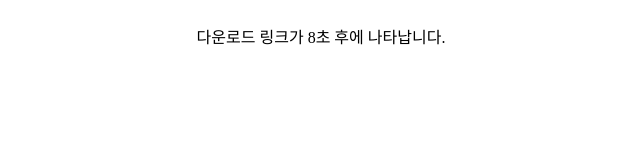
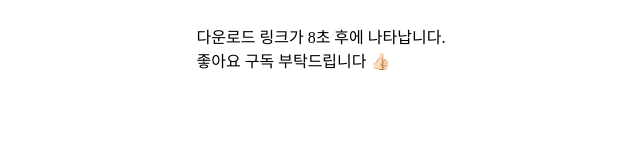
Before and after one commit to Seogun95/showLinkWithCount_JS, a plain HTML site: page index.html in a window 1280 px wide. Both pictures are taken after a click on the button "다운로드". Shown: the whole page, without its empty margins (319-959 px from the left). Drawn offline with Linux system fonts and the light colour scheme.

Commit message:
index script파일을 js개별 저장

```diff
--- a/index.html
+++ b/index.html
@@ -27,40 +27,6 @@
             </div>
         </div>
 
-        <script>
-            const linkBtn = document.getElementById('click-link');
-            linkBtn.onclick = function (event) {
-                startDownload();
-            };
-
-            document.querySelector('.tt-video-container').style.display = 'none';
-            function startDownload() {
-                // Set the date we're counting down to
-                var countDownDate = new Date().setSeconds(new Date().getSeconds() + 10);
-                document.getElementById('click-link').style.visibility = 'hidden';
-
-                // Update the count down every 1 second
-                var x = setInterval(function () {
-                    // Get today's date and time
-                    var now = new Date().getTime();
-
-                    // Find the distance between now and the count down date
-                    var distance = countDownDate - now;
-
-                    var seconds = Math.floor((distance % (1000 * 60)) / 1000);
-
-                    // Output the result in an element with id="demo"
-                    document.getElementById('li-title').innerHTML = `다운로드 링크가 ${seconds}초 후에 나타납니다.`;
-                    document.getElementById('li-title').addClass('dd');
-
-                    // If the count down is over, write some text and show button to download
-                    if (distance < 0) {
-                        clearInterval(x);
-                        document.querySelector('.link-info-container').style.display = 'none';
-                        document.querySelector('.tt-video-container.link').style.display = 'flex';
-                    }
-                }, 1000);
-            }
-        </script>
+        <script src="showLinkWithCount.js"></script>
     </body>
 </html>
--- /dev/null
+++ b/showLinkWithCount.js
@@ -0,0 +1,31 @@
+const linkBtn = document.getElementById('click-link');
+linkBtn.onclick = function (event) {
+    startDownload();
+};
+
+document.querySelector('.tt-video-container.link').style.display = 'none';
+function startDownload() {
+    // Set the date we're counting down to
+    var countDownDate = new Date().setSeconds(new Date().getSeconds() + 10);
+    document.getElementById('click-link').style.display = 'none';
+
+    // Update the count down every 1 second
+    var x = setInterval(function () {
+        // Get today's date and time
+        var now = new Date().getTime();
+
+        // Find the distance between now and the count down date
+        var distance = countDownDate - now;
+
+        var seconds = Math.floor((distance % (1000 * 60)) / 1000);
+
+        // Output the result in an element with id="demo"
+        document.getElementById('li-title').innerHTML = `다운로드 링크가 ${seconds}초 후에 나타납니다.<br>좋아요 구독 부탁드립니다 👍🏻`;
+        // If the count down is over, write some text and show button to download
+        if (distance < 0) {
+            clearInterval(x);
+            document.querySelector('.link-info-container').style.display = 'none';
+            document.querySelector('.tt-video-container.link').style.display = 'flex';
+        }
+    }, 1000);
+}
```
